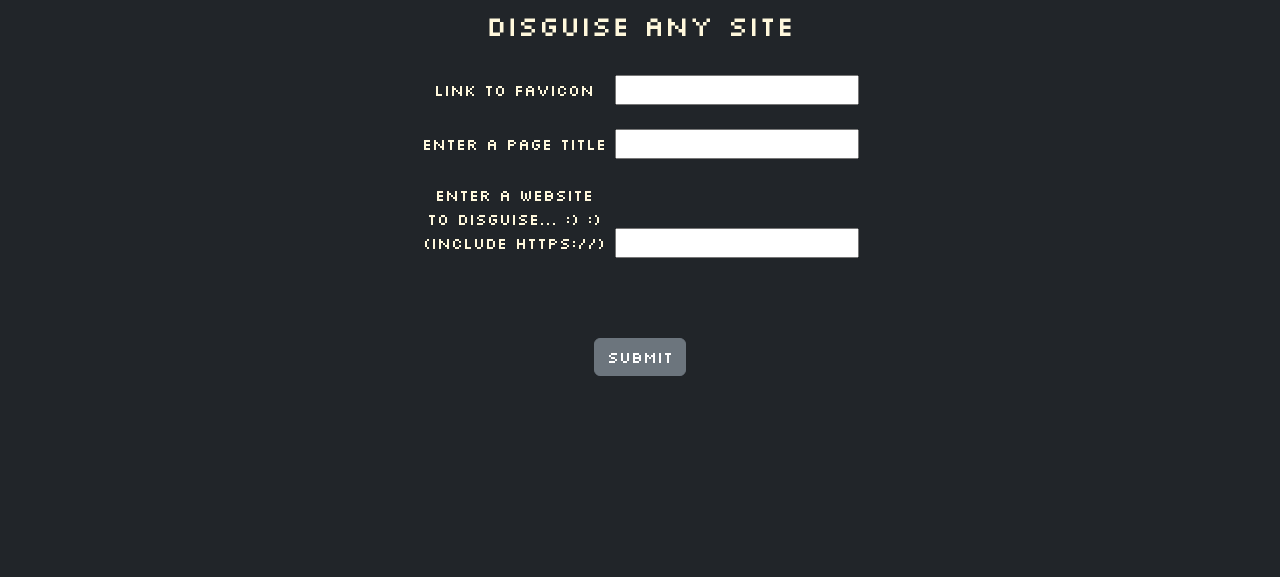
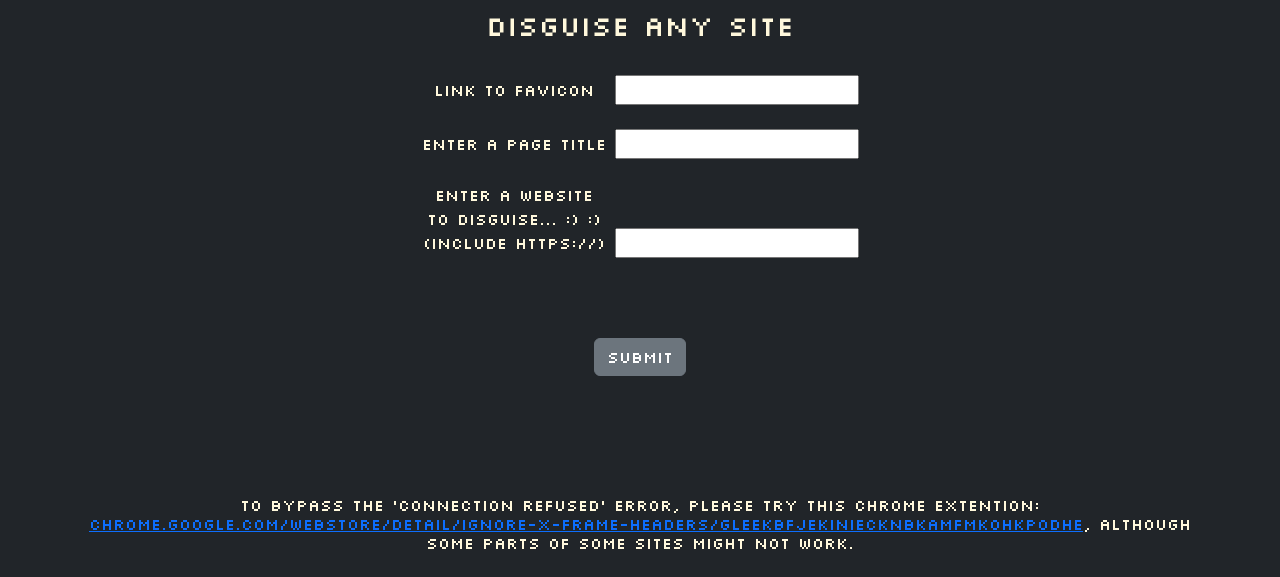
Before and after one commit to EnZon3/Hide-inator, a website: page public/html/index.html in a window 1280 px wide. Shown: the part 223-800 px from the top of the page. Drawn offline with nearby package versions, Linux system fonts and the light colour scheme; files that its build step writes are made by us from their sources; files whose address does not match are found by name.

Commit message:
Added little message box on the bottom for notice

```diff
--- a/public/html/index.html
+++ b/public/html/index.html
@@ -66,6 +66,12 @@
                                 <br>
                                 <button type="submit" class="btn btn-secondary" id="hdSubmit">Submit</button>
                             </form>
+                            <br>
+                            <br>
+                            <br>
+                            <br>
+                            <br>
+                            <h6>To bypass the 'Connection refused' error, please try this Chrome extention: <a href="https://chrome.google.com/webstore/detail/ignore-x-frame-headers/gleekbfjekiniecknbkamfmkohkpodhe">chrome.google.com/webstore/detail/ignore-x-frame-headers/gleekbfjekiniecknbkamfmkohkpodhe</a>, although some parts of some sites might not work.</h6>
                         </h1>
                     </div>
                 </div>
```
